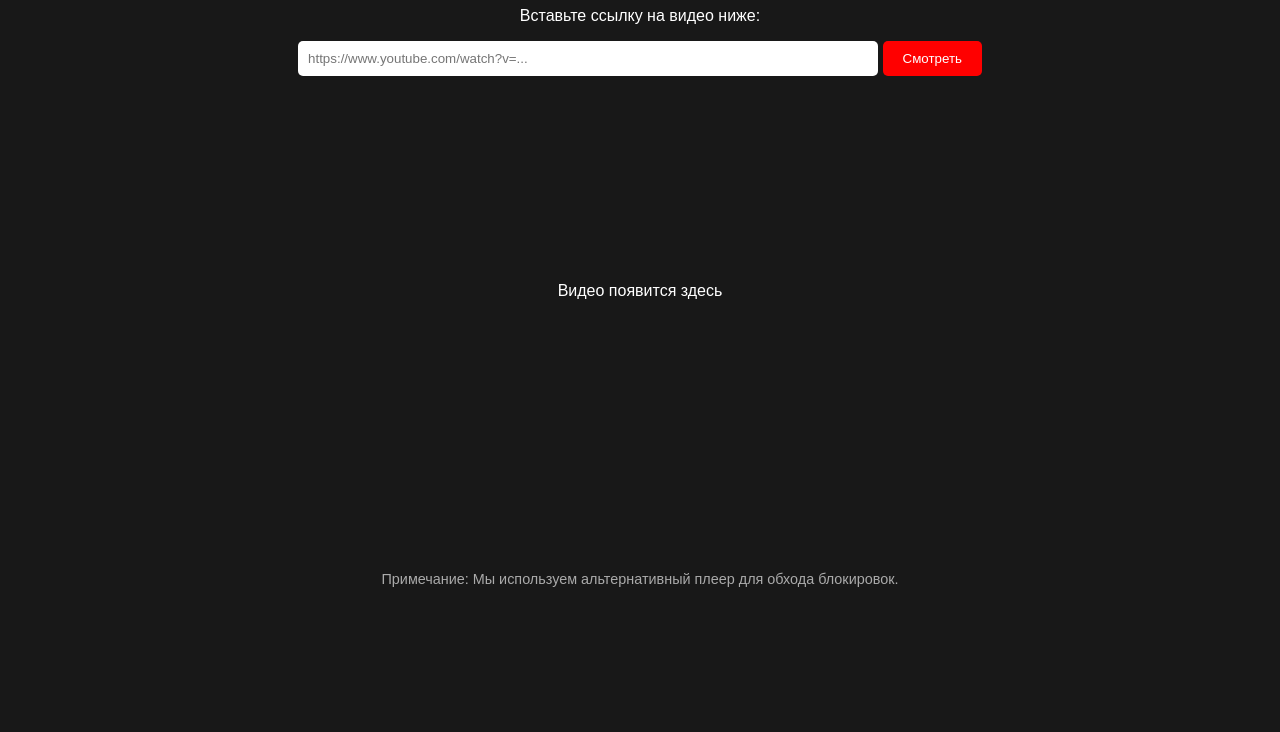
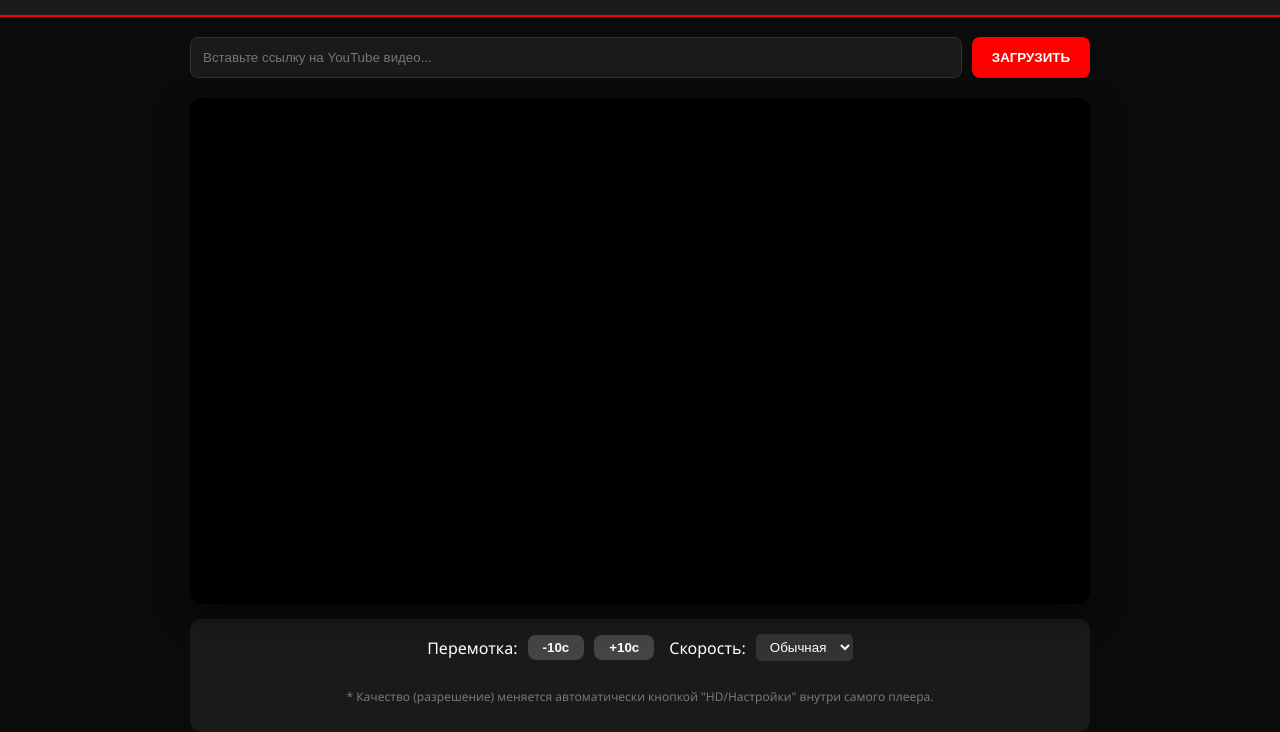
Before and after one commit to begunmaksim30-beep/youtobe_video, a plain HTML site: page index.html in a window 1280 px wide. Shown: the part 101-833 px from the top of the page. Before the commit the page ends 800 px from the top, so only its background shows below. Drawn offline with Linux system fonts and the light colour scheme.

Commit message:
Update index.html

```diff
--- a/index.html
+++ b/index.html
@@ -3,51 +3,196 @@
 <head>
     <meta charset="UTF-8">
     <meta name="viewport" content="width=device-width, initial-scale=1.0">
-    <title>YouTube Mirror - Просмотр без границ</title>
+    <title>Yodex Pro | Плеер с управлением</title>
     <style>
-        body { font-family: sans-serif; background-color: #181818; color: white; text-align: center; padding: 20px; }
-        .container { max-width: 800px; margin: auto; }
-        input { width: 70%; padding: 10px; border-radius: 5px; border: none; }
-        button { padding: 10px 20px; border-radius: 5px; border: none; background: #ff0000; color: white; cursor: pointer; }
-        #player-container { margin-top: 30px; position: relative; padding-bottom: 56.25%; height: 0; overflow: hidden; }
-        #player-container iframe { position: absolute; top: 0; left: 0; width: 100%; height: 100%; border: none; }
-        .info { margin-top: 15px; font-size: 0.9em; color: #aaa; }
+        :root {
+            --primary: #ff0000;
+            --bg: #0b0b0b;
+            --surface: #1a1a1a;
+            --text: #ffffff;
+        }
+
+        body {
+            font-family: 'Segoe UI', sans-serif;
+            background-color: var(--bg);
+            color: var(--text);
+            margin: 0;
+            display: flex;
+            flex-direction: column;
+            align-items: center;
+        }
+
+        header {
+            width: 100%;
+            padding: 15px 0;
+            background: var(--surface);
+            text-align: center;
+            border-bottom: 2px solid var(--primary);
+            margin-bottom: 20px;
+        }
+
+        .main-container {
+            width: 95%;
+            max-width: 900px;
+        }
+
+        .search-box {
+            display: flex;
+            gap: 10px;
+            margin-bottom: 20px;
+        }
+
+        input {
+            flex: 1;
+            background: var(--surface);
+            border: 1px solid #333;
+            color: white;
+            padding: 12px;
+            border-radius: 8px;
+            outline: none;
+        }
+
+        button {
+            background: var(--primary);
+            color: white;
+            border: none;
+            padding: 10px 20px;
+            border-radius: 8px;
+            cursor: pointer;
+            font-weight: bold;
+        }
+
+        /* Плеер */
+        .video-container {
+            position: relative;
+            padding-bottom: 56.25%;
+            height: 0;
+            background: #000;
+            border-radius: 12px;
+            overflow: hidden;
+            box-shadow: 0 10px 30px rgba(0,0,0,0.5);
+        }
+
+        #player {
+            position: absolute;
+            top: 0;
+            left: 0;
+            width: 100%;
+            height: 100%;
+        }
+
+        /* Панель управления */
+        .controls {
+            margin-top: 15px;
+            background: var(--surface);
+            padding: 15px;
+            border-radius: 12px;
+            display: flex;
+            flex-wrap: wrap;
+            gap: 15px;
+            justify-content: center;
+            align-items: center;
+        }
+
+        .control-group {
+            display: flex;
+            align-items: center;
+            gap: 10px;
+        }
+
+        select {
+            background: #333;
+            color: white;
+            border: none;
+            padding: 5px 10px;
+            border-radius: 5px;
+        }
+
+        .rewind-btn {
+            background: #444;
+            padding: 5px 15px;
+        }
     </style>
 </head>
 <body>
 
-    <div class="container">
-        <h1>YouTube Mirror</h1>
-        <p>Вставьте ссылку на видео ниже:</p>
+    <header>
+        <h1>YODEX<span style="color:red">PRO</span></h1>
+    </header>
 
-        <input type="text" id="videoLink" placeholder="https://www.youtube.com/watch?v=...">
-        <button onclick="playVideo()">Смотреть</button>
-
-        <div id="player-container">
-            <p style="padding-top: 20%;">Видео появится здесь</p>
+    <div class="main-container">
+        <div class="search-box">
+            <input type="text" id="videoUrl" placeholder="Вставьте ссылку на YouTube видео...">
+            <button onclick="loadNewVideo()">ЗАГРУЗИТЬ</button>
         </div>
 
-        <p class="info">Примечание: Мы используем альтернативный плеер для обхода блокировок.</p>
+        <div class="video-container">
+            <div id="player"></div>
+        </div>
+
+        <div class="controls">
+            <div class="control-group">
+                <span>Перемотка:</span>
+                <button class="rewind-btn" onclick="seek(-10)">-10с</button>
+                <button class="rewind-btn" onclick="seek(10)">+10с</button>
+            </div>
+
+            <div class="control-group">
+                <span>Скорость:</span>
+                <select id="speed" onchange="changeSpeed()">
+                    <option value="0.5">0.5x</option>
+                    <option value="1" selected>Обычная</option>
+                    <option value="1.5">1.5x</option>
+                    <option value="2">2x</option>
+                </select>
+            </div>
+
+            <p style="font-size: 12px; color: #777; width: 100%; text-align: center;">
+                * Качество (разрешение) меняется автоматически кнопкой "HD/Настройки" внутри самого плеера.
+            </p>
+        </div>
     </div>
 
+    <script src="https://www.youtube.com/iframe_api"></script>
+
     <script>
-        function playVideo() {
-            const urlInput = document.getElementById('videoLink').value;
-            const container = document.getElementById('player-container');
+        let player;
 
-            // Извлекаем ID видео из ссылки
-            let videoId = "";
+        // Инициализация плеера
+        function onYouTubeIframeAPIReady() {
+            player = new YT.Player('player', {
+                height: '100%',
+                width: '100%',
+                videoId: 'dQw4w9WgXcQ', // Видео по умолчанию
+                playerVars: {
+                    'rel': 0,
+                    'modestbranding': 1
+                }
+            });
+        }
+
+        function loadNewVideo() {
+            const url = document.getElementById('videoUrl').value;
             const regExp = /^.*(youtu.be\/|v\/|u\/\w\/|embed\/|watch\?v=|\&v=)([^#\&\?]*).*/;
-            const match = urlInput.match(regExp);
+            const match = url.match(regExp);
 
             if (match && match[2].length == 11) {
-                videoId = match[2];
-                // Используем "инвайд" или "youtube-nocookie" в связке с прокси-плеером
-                // Один из самых стабильных способов — сервис piped или подобные инстансы
-                container.innerHTML = `<iframe src="https://www.youtube.com/embed/${videoId}" allowfullscreen></iframe>`;
+                player.loadVideoById(match[2]);
             } else {
-                alert("Пожалуйста, введите корректную ссылку на YouTube");
+                alert("Неверная ссылка!");
             }
+        }
+
+        // Функция перемотки
+        function seek(seconds) {
+            const currentTime = player.getCurrentTime();
+            player.seekTo(currentTime + seconds, true);
+        }
+
+        // Функция изменения скорости
+        function changeSpeed() {
+            const speed = document.getElementById('speed').value;
+            player.setPlaybackRate(parseFloat(speed));
         }
     </script>
 </body>
```
